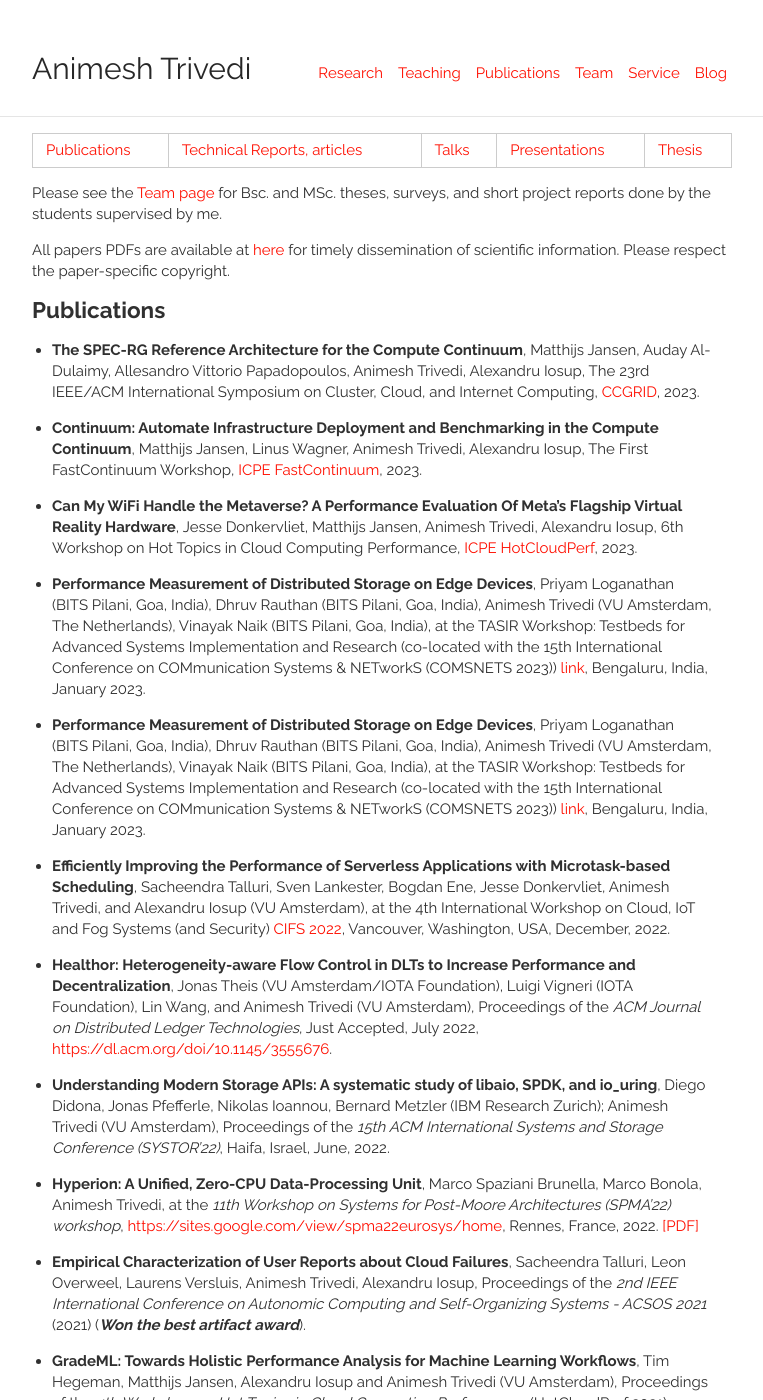
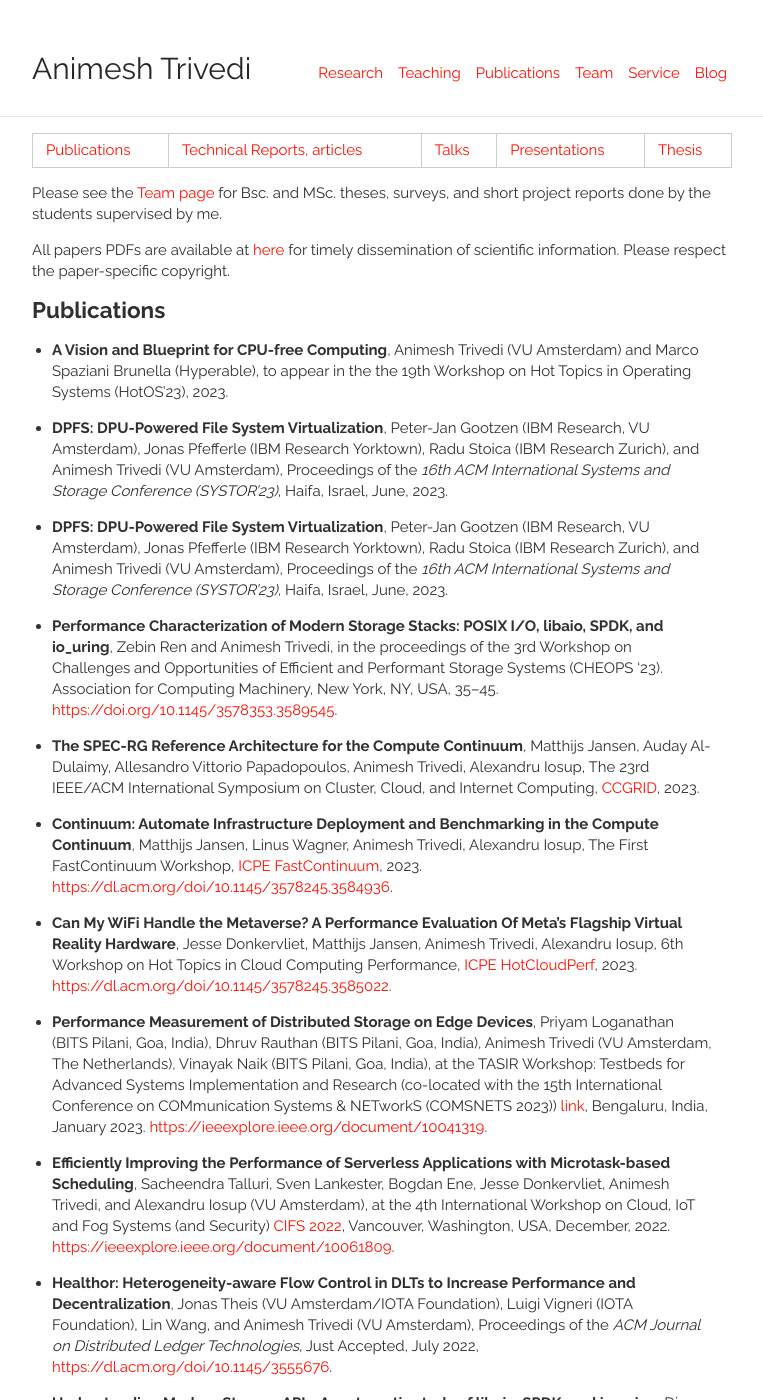
Before and after one commit to animeshtrivedi/animeshtrivedi.github.io, a Jekyll site: the page built from publications.md, in a window 1280 px wide and 1400 px high. Shown: the whole window, without its empty margins (258-1021 px from the left). Built offline with Jekyll 4.4.1, drawn with Linux system fonts in a browser that asks for light colours; some of the changed text lies outside the part shown.

Commit message:
zebin's paper cheops

```diff
--- a/publications.md
+++ b/publications.md
@@ -14,22 +14,28 @@ All papers PDFs are available at [here](https://github.com/animeshtrivedi/animes
 
 ## Publications
 
+ * **A Vision and Blueprint for CPU-free Computing**, Animesh Trivedi (VU Amsterdam) and Marco Spaziani Brunella (Hyperable), to appear in the the 19th Workshop on Hot Topics in Operating Systems (HotOS'23), 2023.
+
+ * **DPFS: DPU-Powered File System Virtualization**, Peter-Jan Gootzen (IBM Research, VU Amsterdam), Jonas Pfefferle (IBM Research Yorktown), Radu Stoica (IBM Research Zurich), and Animesh Trivedi (VU Amsterdam), Proceedings of the *16th ACM International Systems and Storage Conference (SYSTOR’23)*, Haifa, Israel, June, 2023.
+
+ * **DPFS: DPU-Powered File System Virtualization**, Peter-Jan Gootzen (IBM Research, VU Amsterdam), Jonas Pfefferle (IBM Research Yorktown), Radu Stoica (IBM Research Zurich), and Animesh Trivedi (VU Amsterdam), Proceedings of the *16th ACM International Systems and Storage Conference (SYSTOR’23)*, Haifa, Israel, June, 2023.
+
+ * **Performance Characterization of Modern Storage Stacks: POSIX I/O, libaio, SPDK, and io_uring**, Zebin Ren and Animesh Trivedi, in the proceedings of the 3rd Workshop on Challenges and Opportunities of Efficient and Performant Storage Systems (CHEOPS '23). Association for Computing Machinery, New York, NY, USA, 35–45. [https://doi.org/10.1145/3578353.3589545](https://doi.org/10.1145/3578353.3589545).
+
   * **The SPEC-RG Reference Architecture for the Compute Continuum**, Matthijs Jansen, Auday Al-Dulaimy, Allesandro Vittorio Papadopoulos, Animesh Trivedi, Alexandru Iosup, The 23rd IEEE/ACM International Symposium on Cluster, Cloud, and Internet Computing, [CCGRID](https://ccgrid2023.iisc.ac.in/), 2023.
 
-  * **Continuum: Automate Infrastructure Deployment and Benchmarking in the Compute Continuum**, Matthijs Jansen, Linus Wagner, Animesh Trivedi, Alexandru Iosup, The First FastContinuum Workshop, [ICPE FastContinuum](https://sites.google.com/view/fastcontinuum-2023/home), 2023.
+  * **Continuum: Automate Infrastructure Deployment and Benchmarking in the Compute Continuum**, Matthijs Jansen, Linus Wagner, Animesh Trivedi, Alexandru Iosup, The First FastContinuum Workshop, [ICPE FastContinuum](https://sites.google.com/view/fastcontinuum-2023/home), 2023. [https://dl.acm.org/doi/10.1145/3578245.3584936](https://dl.acm.org/doi/10.1145/3578245.3584936).
 
-  * **Can My WiFi Handle the Metaverse? A Performance Evaluation Of Meta’s Flagship Virtual Reality Hardware**, Jesse Donkervliet, Matthijs Jansen, Animesh Trivedi, Alexandru Iosup, 6th Workshop on Hot Topics in Cloud Computing Performance, [ICPE HotCloudPerf](https://hotcloudperf.spec.org/), 2023.
+  * **Can My WiFi Handle the Metaverse? A Performance Evaluation Of Meta’s Flagship Virtual Reality Hardware**, Jesse Donkervliet, Matthijs Jansen, Animesh Trivedi, Alexandru Iosup, 6th Workshop on Hot Topics in Cloud Computing Performance, [ICPE HotCloudPerf](https://hotcloudperf.spec.org/), 2023. [https://dl.acm.org/doi/10.1145/3578245.3585022](https://dl.acm.org/doi/10.1145/3578245.3585022).
 
-  * **Performance Measurement of Distributed Storage on Edge Devices**, Priyam Loganathan (BITS Pilani, Goa, India), Dhruv Rauthan (BITS Pilani, Goa, India), Animesh Trivedi (VU Amsterdam, The Netherlands), Vinayak Naik (BITS Pilani, Goa, India), at the TASIR Workshop: Testbeds for Advanced Systems Implementation and Research (co-located with the 15th International Conference on COMmunication Systems & NETworkS (COMSNETS 2023)) [link](https://www.comsnets.org/TASIR_workshop.html#accepted_papers), Bengaluru, India, January 2023.
-
-  * **Performance Measurement of Distributed Storage on Edge Devices**, Priyam Loganathan (BITS Pilani, Goa, India), Dhruv Rauthan (BITS Pilani, Goa, India), Animesh Trivedi (VU Amsterdam, The Netherlands), Vinayak Naik (BITS Pilani, Goa, India), at the TASIR Workshop: Testbeds for Advanced Systems Implementation and Research (co-located with the 15th International Conference on COMmunication Systems & NETworkS (COMSNETS 2023)) [link](https://www.comsnets.org/TASIR_workshop.html#accepted_papers), Bengaluru, India, January 2023.
+  * **Performance Measurement of Distributed Storage on Edge Devices**, Priyam Loganathan (BITS Pilani, Goa, India), Dhruv Rauthan (BITS Pilani, Goa, India), Animesh Trivedi (VU Amsterdam, The Netherlands), Vinayak Naik (BITS Pilani, Goa, India), at the TASIR Workshop: Testbeds for Advanced Systems Implementation and Research (co-located with the 15th International Conference on COMmunication Systems & NETworkS (COMSNETS 2023)) [link](https://www.comsnets.org/TASIR_workshop.html#accepted_papers), Bengaluru, India, January 2023. [https://ieeexplore.ieee.org/document/10041319](https://ieeexplore.ieee.org/document/10041319).
 
 
-  * **Efficiently Improving the Performance of Serverless Applications with Microtask-based Scheduling**, Sacheendra Talluri, Sven Lankester, Bogdan Ene, Jesse Donkervliet, Animesh Trivedi, and  Alexandru Iosup (VU Amsterdam), at the 4th International Workshop on Cloud, IoT and Fog Systems (and Security) [CIFS 2022](http://cifs.servicelaboratory.ch/cifs2022), Vancouver, Washington, USA, December, 2022.
+  * **Efficiently Improving the Performance of Serverless Applications with Microtask-based Scheduling**, Sacheendra Talluri, Sven Lankester, Bogdan Ene, Jesse Donkervliet, Animesh Trivedi, and  Alexandru Iosup (VU Amsterdam), at the 4th International Workshop on Cloud, IoT and Fog Systems (and Security) [CIFS 2022](http://cifs.servicelaboratory.ch/cifs2022), Vancouver, Washington, USA, December, 2022. [https://ieeexplore.ieee.org/document/10061809](https://ieeexplore.ieee.org/document/10061809).
 
   * **Healthor: Heterogeneity-aware Flow Control in DLTs to Increase Performance and Decentralization**, Jonas Theis (VU Amsterdam/IOTA Foundation), Luigi Vigneri (IOTA Foundation), Lin Wang, and Animesh Trivedi (VU Amsterdam), Proceedings of the *ACM Journal on Distributed Ledger Technologies*, Just Accepted, July 2022, [https://dl.acm.org/doi/10.1145/3555676](https://dl.acm.org/doi/10.1145/3555676).
 
-  * **Understanding Modern Storage APIs: A systematic study of libaio, SPDK, and io_uring**, Diego Didona, Jonas Pfefferle, Nikolas Ioannou, Bernard Metzler (IBM Research Zurich); Animesh Trivedi (VU Amsterdam), Proceedings of the *15th ACM International Systems and Storage Conference (SYSTOR’22)*, Haifa, Israel, June, 2022.
+  * **Understanding Modern Storage APIs: A systematic study of libaio, SPDK, and io_uring**, Diego Didona, Jonas Pfefferle, Nikolas Ioannou, Bernard Metzler (IBM Research Zurich); Animesh Trivedi (VU Amsterdam), Proceedings of the *15th ACM International Systems and Storage Conference (SYSTOR’22)*, Haifa, Israel, June, 2022. [https://dl.acm.org/doi/10.1145/3534056.3534945](https://dl.acm.org/doi/10.1145/3534056.3534945).
 
   * **Hyperion: A Unified, Zero-CPU Data-Processing Unit**, Marco Spaziani Brunella, Marco Bonola, Animesh Trivedi, at the *11th Workshop on Systems for Post-Moore Architectures (SPMA'22) workshop*, [https://sites.google.com/view/spma22eurosys/home](https://sites.google.com/view/spma22eurosys/home), Rennes, France, 2022. [[PDF]](https://drive.google.com/file/d/1-AE37IIijaCFG1UupTUXWl5yZbxjEv9n/view?usp=sharing)
 
```
Also changed, not shown: _posts/2023-05-08-cheops.md (added, +27 -0 lines), images/2023-cheops.png (added).
